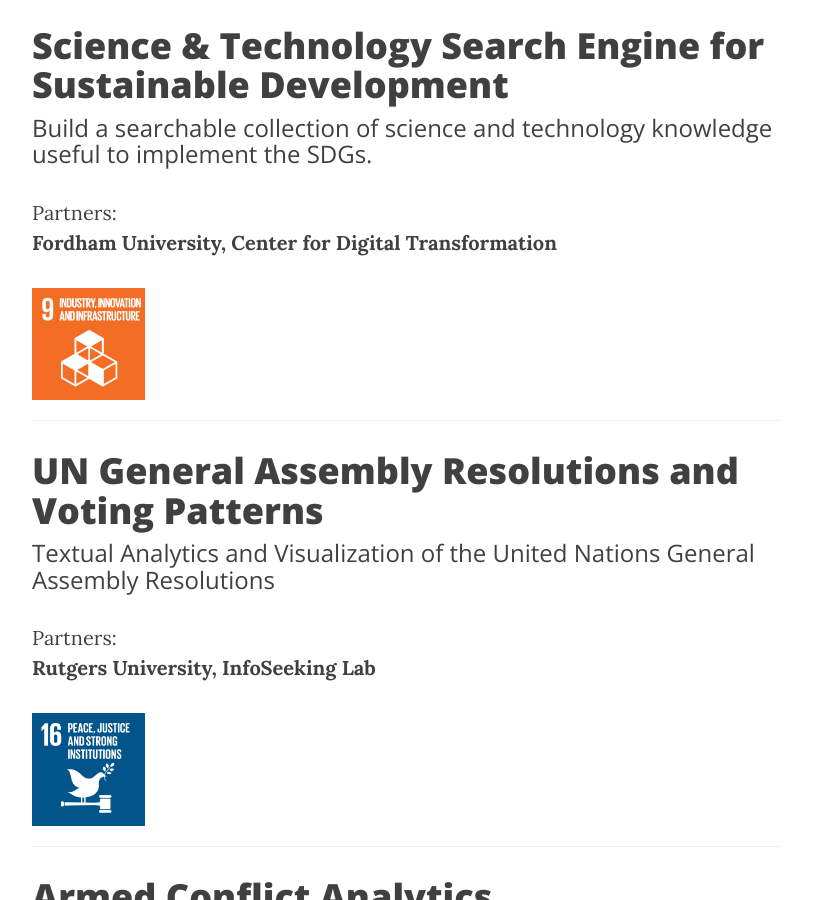
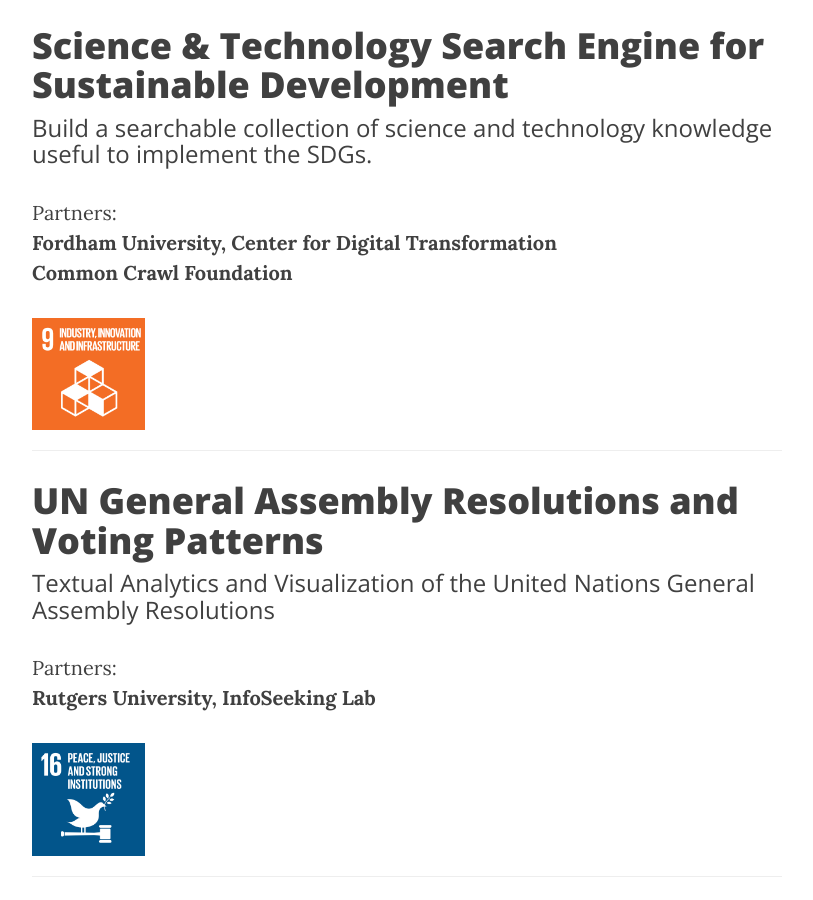
Before and after one commit to jmmnn/ICT4SD.github.io, a Jekyll site: the page built from index.html, in a window 1280 px wide and 900 px high, scrolled down 2491 px. Shown: the whole window, without its empty margins (233-1046 px from the left). Built offline with Jekyll 4.4.1, drawn with Linux system fonts in a browser that asks for light colours; nearby versions of some CDN libraries; the list of posts is cut into pages by our own code.

Commit message:
Added CC to ST project

```diff
--- a/_posts/2016-09-27-Project_ST_SEARCH.markdown
+++ b/_posts/2016-09-27-Project_ST_SEARCH.markdown
@@ -9,6 +9,7 @@ author:     "Jorge Martinez Navarrete, UN-OICT Analytics"
 goal:		09
 partners:
   - partner: "Fordham University, Center for Digital Transformation"
+  - partner: "Common Crawl Foundation"
 
 ---
 Project Objective
```
